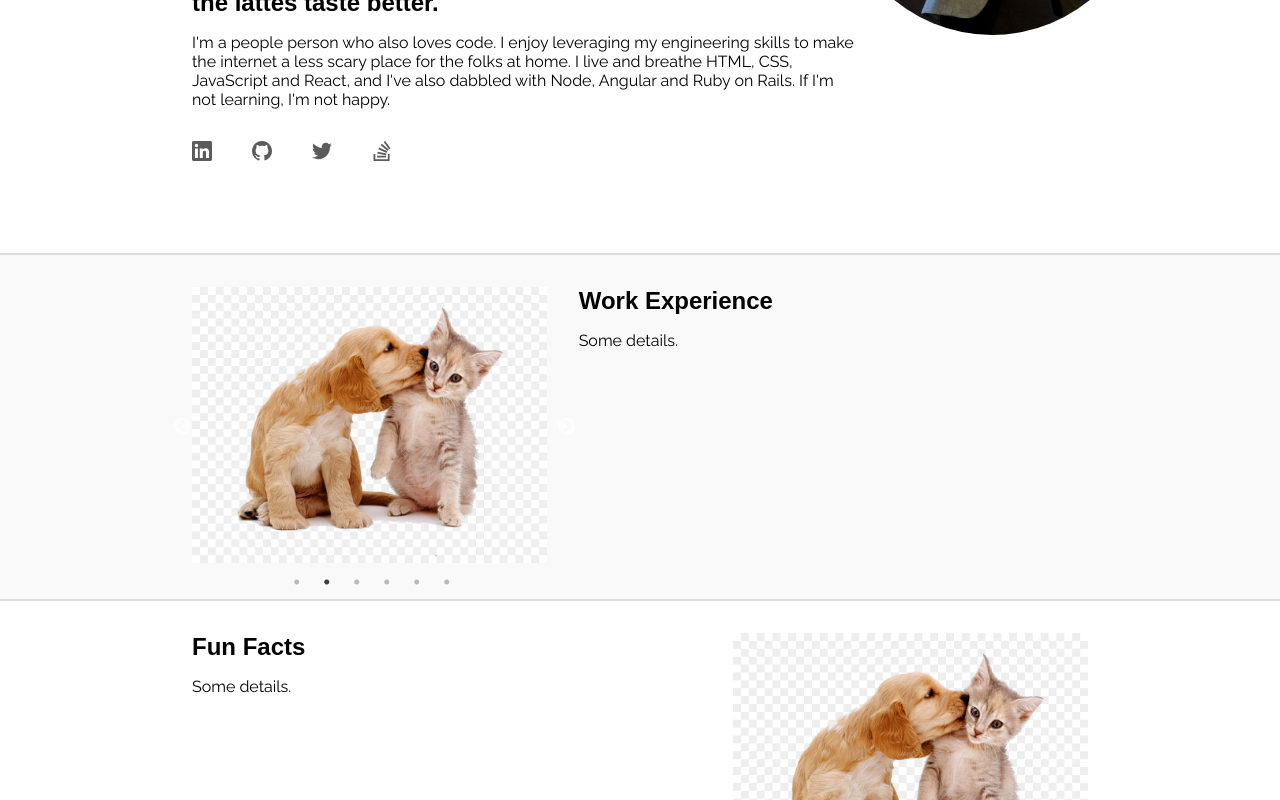
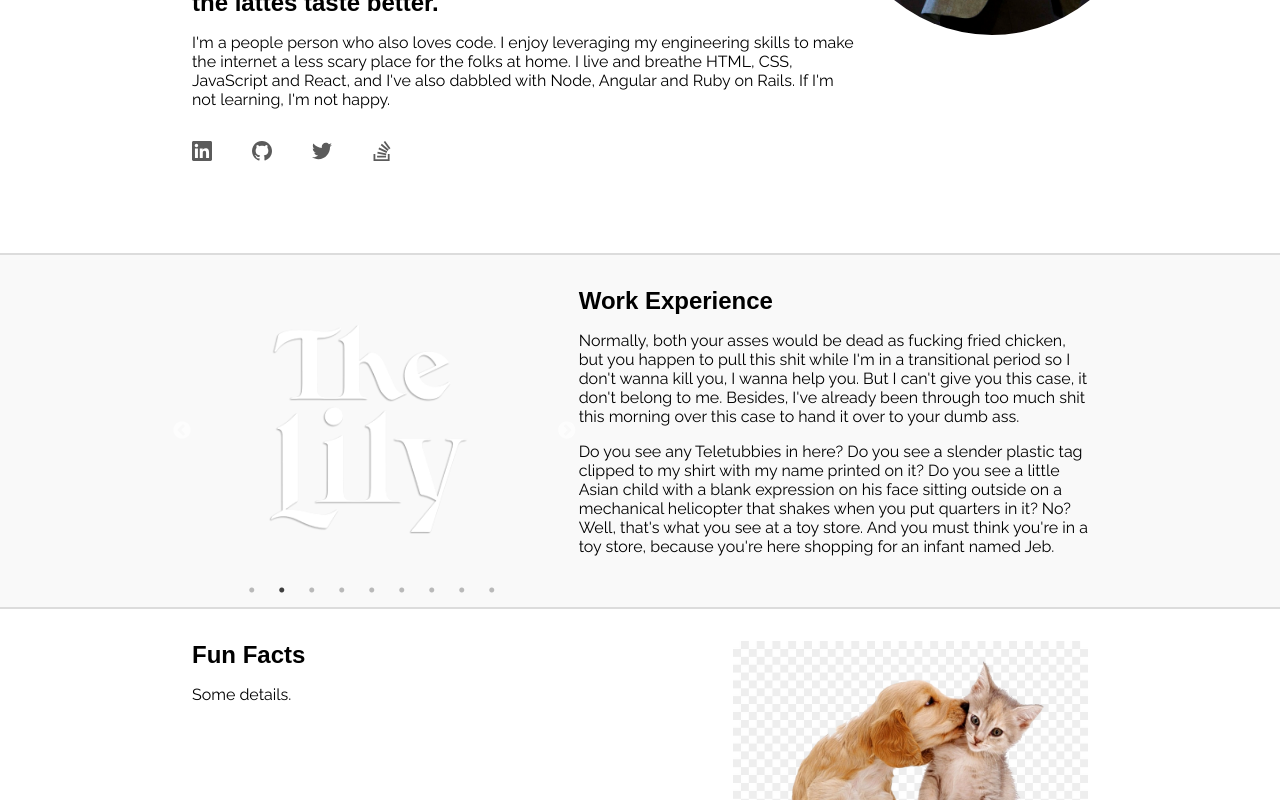
Before and after one commit to lizafloyd/portfolio_site, a React (Create React App) app: page / in a window 1280 px wide. Shown: the part 439-1239 px from the top of the page. Built offline with nearby package versions, Linux system fonts and the light colour scheme; a web font is replaced by a local one.

Commit message:
completes gallery for now

```diff
--- a/src/components/ExtraCurriculars.js
+++ b/src/components/ExtraCurriculars.js
@@ -1,4 +1,4 @@
-import React, { Fragment } from 'react';
+import React, {Fragment} from 'react';
 import placeholder from '../assets/images/placeholder.png';
 /**
  * Renders the ContactForm component.
--- a/src/components/PartnerSlider.js
+++ b/src/components/PartnerSlider.js
@@ -1,42 +1,92 @@
-import React from "react";
-import Slider from "react-slick";
-import placeholder from '../assets/images/placeholder.png';
-
+import React from 'react';
+import Slider from 'react-slick';
+import leparisien from '../assets/logos/leparisien.png';
+import nzme from '../assets/logos/nzme.png';
+import raycom from '../assets/logos/raycom.png';
+import santafe from '../assets/logos/santafe.png';
+import sightline from '../assets/logos/sightline.png';
+import tgam from '../assets/logos/tgam.png';
+import lily from '../assets/logos/the_lily.png';
+import post from '../assets/logos/washington_post.png';
+import wweek from '../assets/logos/wweek_dark.png';
+/**
+ * Renders the main App components.
+ */
 class SimpleSlider extends React.Component {
+  /**
+   * Renders the ContactForm component.
+   * @returns {string} - Returns JSX representation of the FunFacts component.
+   */
   render() {
-    var settings = {
+    const settings = {
       dots: true,
       infinite: true,
       speed: 500,
       slidesToShow: 1,
       slidesToScroll: 1,
-      arrows: true,
       autoplay: true,
-      autoplaySpeed: 3000
+      autoplaySpeed: 3000,
     };
     return (
       <Slider {...settings}>
         <div>
-        <img src={placeholder} className="responsive-image" alt="Placeholder" />
+          <img
+            src={leparisien}
+            className="responsive-image"
+            alt="Le Parisien"
+          />
         </div>
         <div>
-        <img src={placeholder} className="responsive-image" alt="Placeholder" />
+          <img
+            src={lily}
+            className="responsive-image"
+            alt="The Lily, a publication of the Washington Post"
+          />
         </div>
         <div>
-        <img src={placeholder} className="responsive-image" alt="Placeholder" />
+          <img
+            src={nzme}
+            className="responsive-image"
+            alt="New Zealand Herald"
+          />
         </div>
         <div>
-        <img src={placeholder} className="responsive-image" alt="Placeholder" />
+          <img
+            src={raycom}
+            className="responsive-image"
+            alt="Raycom Media Group"
+          />
         </div>
         <div>
-        <img src={placeholder} className="responsive-image" alt="Placeholder" />
+          <img
+            src={santafe}
+            className="responsive-image"
+            alt="Santa Fe Reporter"
+          />
         </div>
         <div>
-        <img src={placeholder} className="responsive-image" alt="Placeholder" />
+          <img
+            src={sightline}
+            className="responsive-image"
+            alt="Sightline Media Group (MCO)"
+          />
+        </div>
+        <div>
+          <img
+            src={tgam}
+            className="responsive-image"
+            alt="Toronto Globe and Mail"
+          />
+        </div>
+        <div>
+          <img src={post} className="responsive-image" alt="Washington Post" />
+        </div>
+        <div>
+          <img src={wweek} className="responsive-image" alt="Wilamette Week" />
         </div>
       </Slider>
     );
   }
 }
 
-export default SimpleSlider
+export default SimpleSlider;
--- a/src/components/WorkExperience.js
+++ b/src/components/WorkExperience.js
@@ -12,7 +12,21 @@ const WorkExperience = () => (
     </div>
     <div className="small-7">
       <h2 className="subtitle">Work Experience</h2>
-      <p>Some details.</p>
+      <p>
+        Normally, both your asses would be dead as fucking fried chicken, but
+        you happen to pull this shit while I'm in a transitional period so I
+        don't wanna kill you, I wanna help you. But I can't give you this case,
+        it don't belong to me. Besides, I've already been through too much shit
+        this morning over this case to hand it over to your dumb ass.
+      </p>
+      <p>
+        Do you see any Teletubbies in here? Do you see a slender plastic tag
+        clipped to my shirt with my name printed on it? Do you see a little
+        Asian child with a blank expression on his face sitting outside on a
+        mechanical helicopter that shakes when you put quarters in it? No? Well,
+        that's what you see at a toy store. And you must think you're in a toy
+        store, because you're here shopping for an infant named Jeb.
+      </p>
     </div>
   </div>
 );
--- /dev/null
+++ b/src/css/_body.scss
@@ -0,0 +1,5 @@
+.slick-arrow {
+  ::before {
+    color: $gray-dark;
+  }
+}
--- a/src/css/_colors.scss
+++ b/src/css/_colors.scss
@@ -1,5 +1,6 @@
 $gray: #dfdfdf;
 $gray-light: #f9f9f9;
+$gray-dark: #7a7a7a;
 $border-color: #dcdcdc;
 $blue-light: #b3fdff;
 $blue-dark: #0b01e3;
--- a/src/css/index.scss
+++ b/src/css/index.scss
@@ -35,3 +35,4 @@ button {
 @import './grid';
 @import './typography';
 @import './header';
+@import './body';
```
Also changed, not shown: src/setupTests.js (+16 -0 lines). Lines whose indentation alone changed are shown as unchanged.
